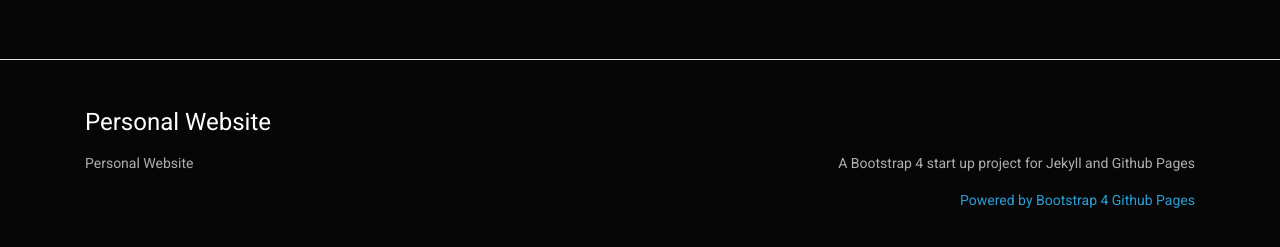
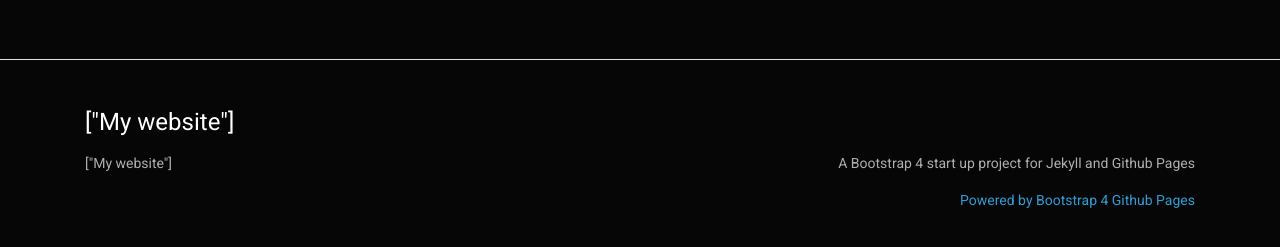
Before and after one commit to pstetson53/pstetson53.github.io, a Jekyll site: the page built from index.md, in a window 1280 px wide and 900 px high, scrolled down 1986 px. Shown: the part 625-872 px from the top of the window. Built offline with Jekyll 4.4.1, drawn with Linux system fonts in a browser that asks for light colours; some of the changed text lies outside the part shown.

Commit message:
Update _config.yml

```diff
--- a/_config.yml
+++ b/_config.yml
@@ -13,7 +13,8 @@
 # you will see them accessed via {{ site.title }}, {{ site.email }}, and so on.
 # You can create any custom variable you would like, and they will be accessible
 # in the templates via {{ site.myvariable }}.
-title: Personal Website
+title:
+- My website
 email: ""
 description: >- # this means to ignore newlines until "baseurl:"
   A Bootstrap 4 start up project for Jekyll and Github Pages
@@ -31,6 +32,9 @@ plugins:
 
 # A list of the pages to display in the navigation bar
 header_pages:
+  - My research interests
+  - CV
+  - Contact
 
 # Exclude from processing.
 # The following items will not be processed, by default. Create a custom list
```
